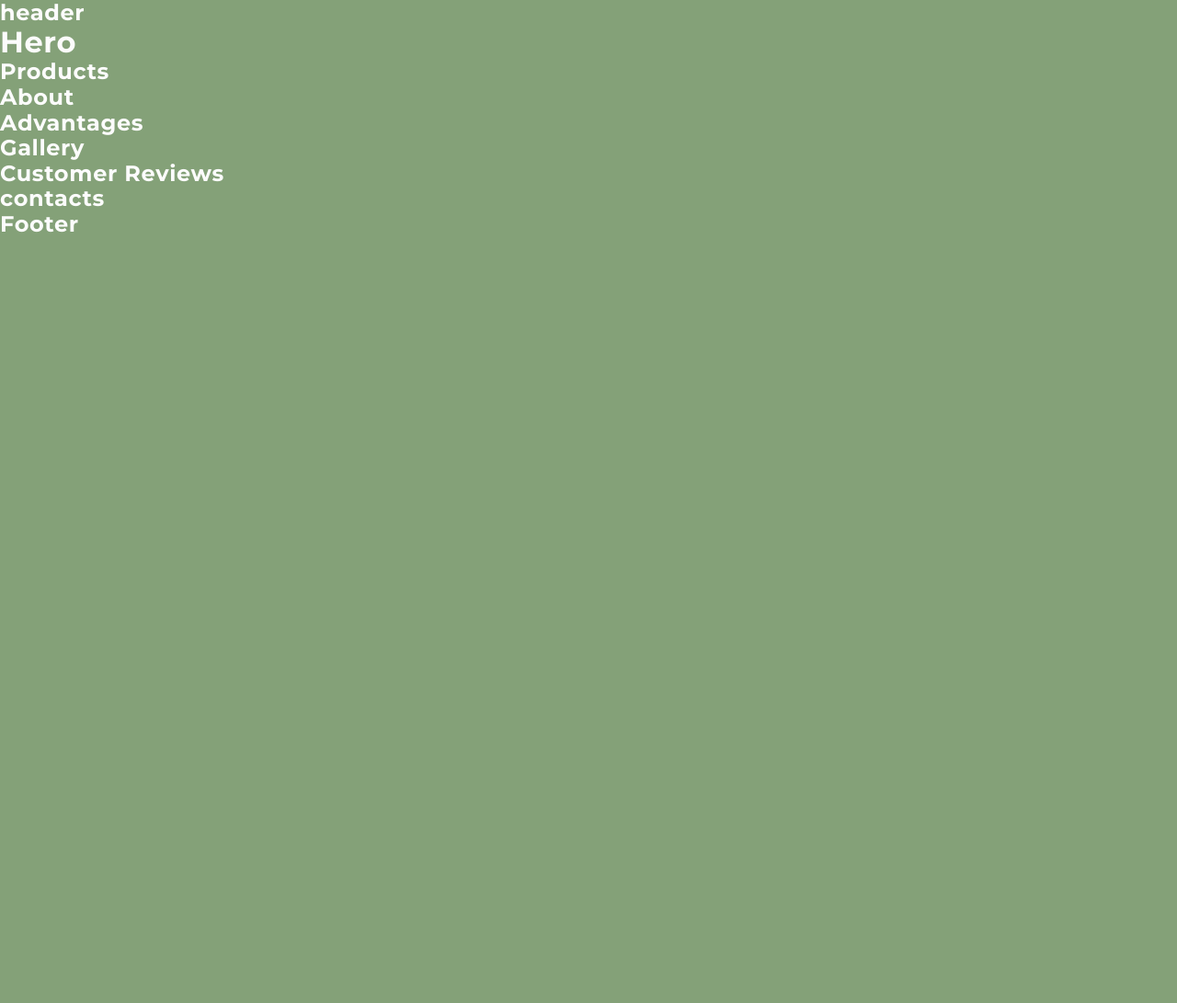
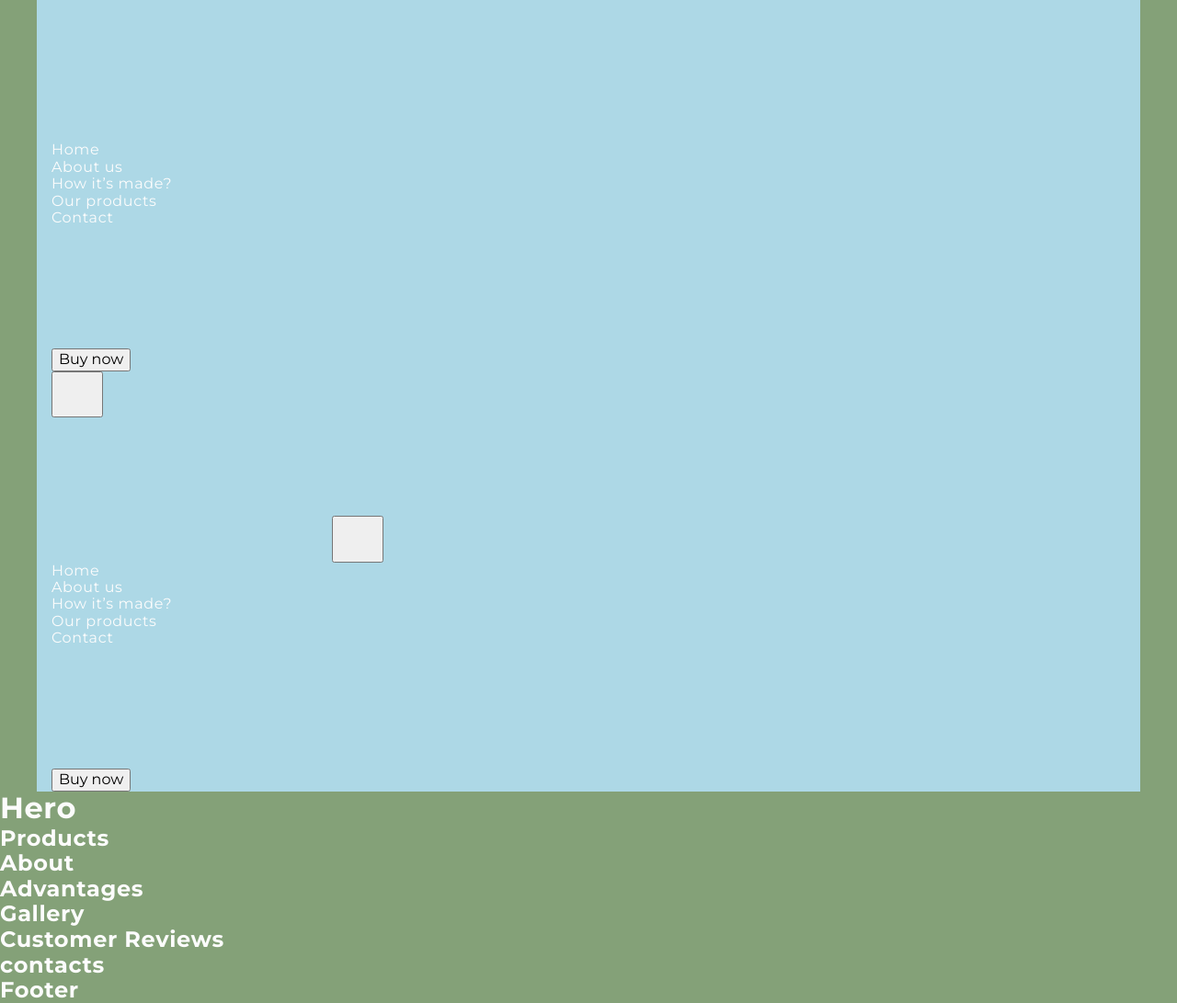
Before and after one commit to Hlafira/IceCream, a website built with Parcel: page src/index.html in a window 1280 px wide. Shown: the whole page at 92% size. Before the commit the page ends 800 px from the top, so only its background shows below. Built offline with nearby package versions, Linux system fonts and the light colour scheme; a web font is replaced by a local one.

Commit message:
add html

```diff
--- a/src/partials/header.html
+++ b/src/partials/header.html
@@ -1 +1,95 @@
-<h2>header</h2>
+<header class="header">
+  <div class="container">
+    <nav class="header-nav">
+      <a class="header-nav__logo" href="./index.html">
+        <svg class="header-nav__logo-png" aria-label="Company's logo">
+          <use href="./images/logo.png"></use>
+        </svg>
+      </a>
+      <ul class="header-nav__list">
+        <li class="header-nav__item">
+          <a class="header-nav__link" href="#hero">Home</a>
+        </li>
+        <li class="header-nav__item">
+          <a class="header-nav__link" href="#customer-reviews">About us</a>
+        </li>
+        <li class="header-nav__item">
+          <a class="header-nav__link" href="#about">How it’s made?</a>
+        </li>
+        <li class="header-nav__item">
+          <a class="header-nav__link" href="#products">Our products</a>
+        </li>
+        <li class="header-nav__item">
+          <a class="header-nav__link" href="#contacts">Contact</a>
+        </li>
+      </ul>
+    </nav>
+
+    <div class="header__btn">
+      <button class="btn" type="button">Buy now</button>
+      <svg class="header__btn-arrow" aria-label="Company's logo">
+        <use href="./images/logo.png"></use>
+      </svg>
+    </div>
+
+    <button class="mobile-menu__open-btn" type="button" data-menu-open>
+      <svg
+        class="mobile-menu__open-icon"
+        width="40"
+        height="40"
+        aria-label="Mobile menu switch"
+      >
+        <use href="./images/logo.png"></use>
+      </svg>
+    </button>
+  </div>
+
+  <!-- Mobile menu -->
+
+  <div class="mobile-menu" data-menu>
+    <div class="container">
+      <div class="mobile-menu__box">
+        <a class="header-nav__logo" href="./index.html">
+          <svg class="header-nav__logo-png" aria-label="Company's logo">
+            <use href="./images/logo.png"></use>
+          </svg>
+        </a>
+        <button class="mobile-menu__close-btn" type="button" data-menu-close>
+          <svg
+            class="mobile-menu__close-icon"
+            width="40"
+            height="40"
+            aria-label="Mobile menu switch"
+          >
+            <use href="./images/logo.png"></use>
+          </svg>
+        </button>
+      </div>
+
+      <ul class="mobile-menu__list">
+        <li class="mobile-menu__item">
+          <a class="mobile-menu__link" href="#hero">Home</a>
+        </li>
+        <li class="mobile-menu__item">
+          <a class="mobile-menu__link" href="#customer-reviews">About us</a>
+        </li>
+        <li class="mobile-menu__item">
+          <a class="mobile-menu__link" href="#about">How it’s made?</a>
+        </li>
+        <li class="mobile-menu__item">
+          <a class="mobile-menu__link" href="#products">Our products</a>
+        </li>
+        <li class="mobile-menu__item">
+          <a class="mobile-menu__link" href="#contacts">Contact</a>
+        </li>
+      </ul>
+
+      <div class="header__btn">
+        <button class="btn" type="button">Buy now</button>
+        <svg class="header__btn-arrow" aria-label="Company's logo">
+          <use href="./images/logo.png"></use>
+        </svg>
+      </div>
+    </div>
+  </div>
+</header>
```
